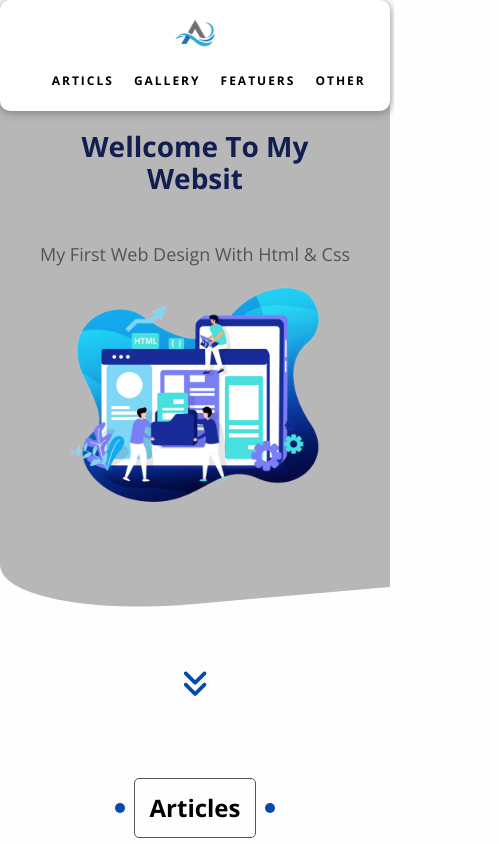
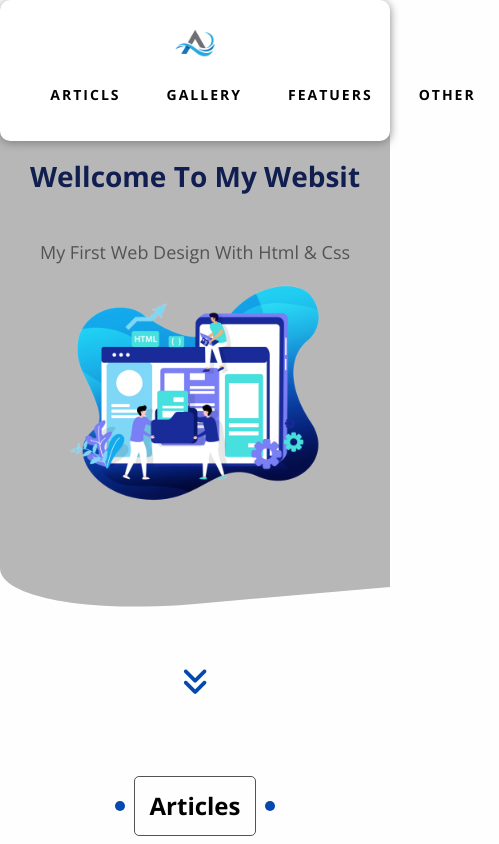
Before and after one commit to abdullah2401/elhadery1, a plain HTML site: page index.html in a window 390 px wide. Shown: the top 844 px of the page, 499 px wide, since content can reach past the window. Drawn offline with nearby package versions, Linux system fonts and the light colour scheme.

Commit message:
Update style.css

```diff
--- a/css/style.css
+++ b/css/style.css
@@ -51,7 +51,7 @@ ul{
 }
 @media (min-width: 310px) {
     .countainer{
-        width: 90%;
+        width: 95%;
     }
 }
 @media (min-width: 768px) {
@@ -195,6 +195,10 @@ header .countainer > .image > img{
     header .countainer > .image{
         margin: auto;
     }
+    header .countainer {
+        padding: 10px;
+        margin: auto;
+    }
 }
 header .main-nav {
     flex-basis: 50%;
@@ -233,12 +237,12 @@ header .main-nav > li > a {
     -ms-border-radius: 4px;
     -o-border-radius: 4px;
 }
-@media (max-width: 767px) {
-   header .main-nav > li .other,
+@media (max-width: 363px) {
+    header .main-nav > li .other,
     header .main-nav > li > a{
-        padding: 10px;
-        font-size: 12px;
-        height: 45px;
+        padding: 7px;
+        font-size: 11px;
+        height: 40px;
     }
 }
 header .main-nav > li .other::before,
```
